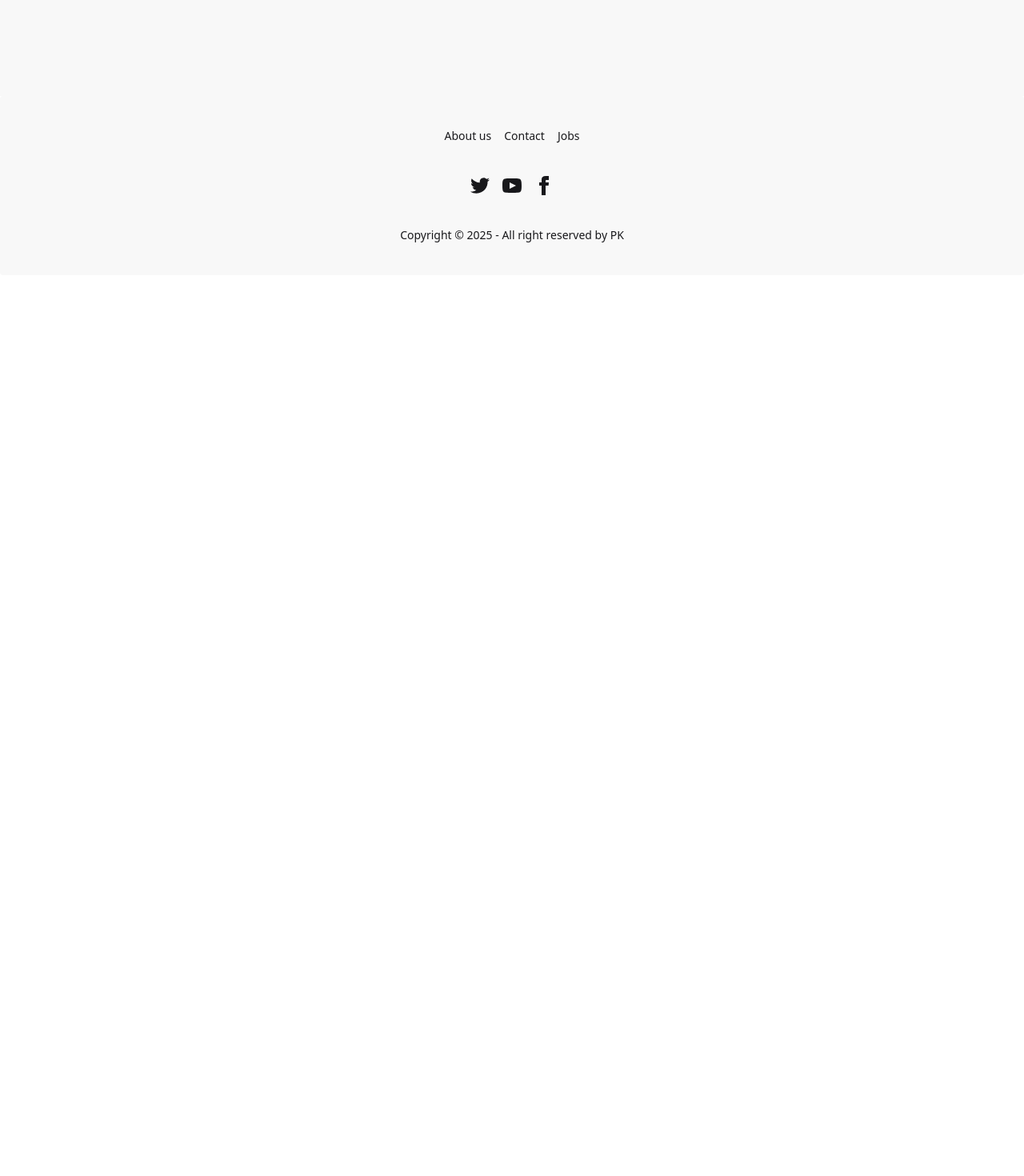
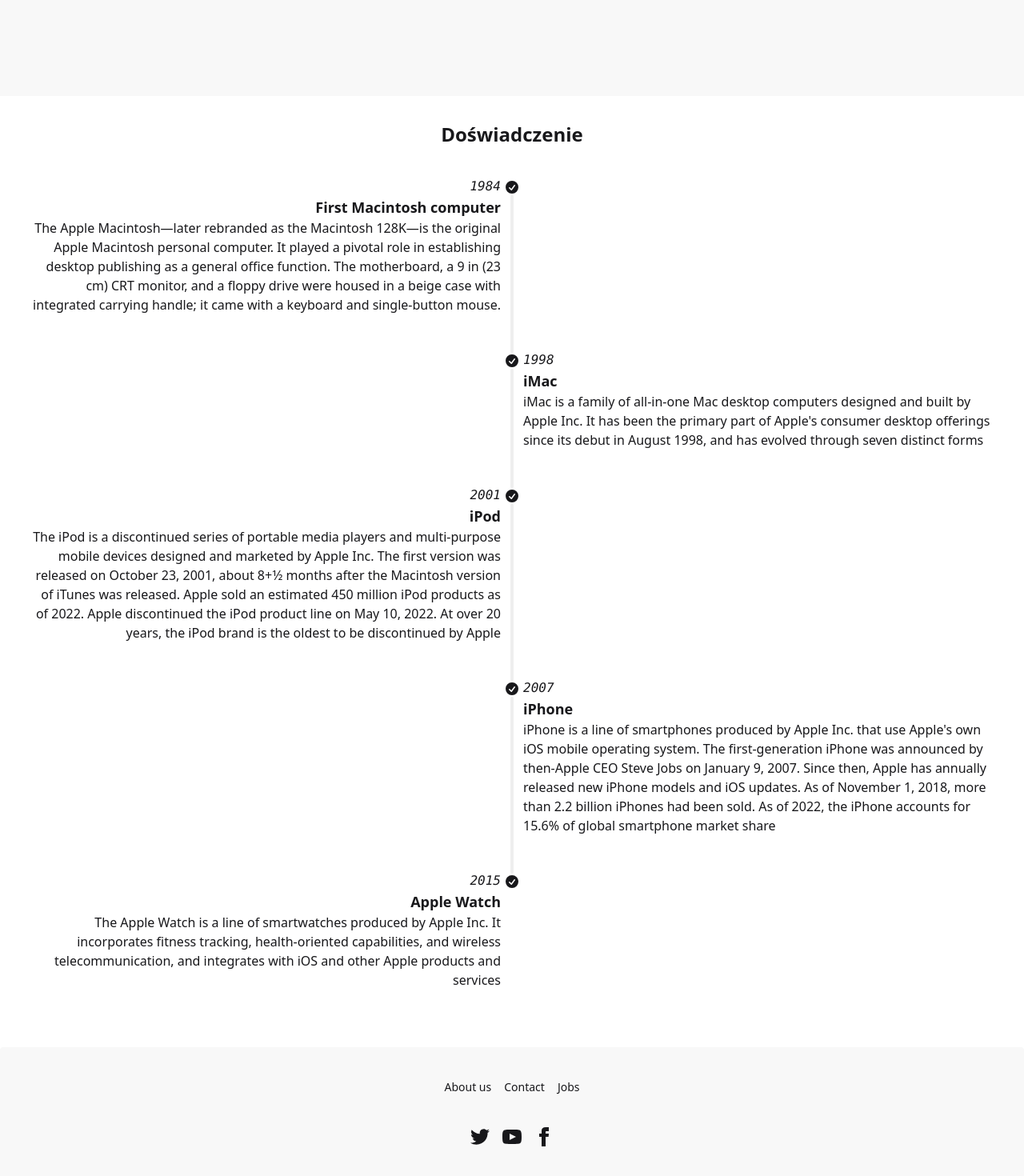
Before and after one commit to PKwiato/KwiatoDaisyUI, an Angular app: page / in a window 1280 px wide. Shown: the part 680-2150 px from the top of the page at 80% size. Before the commit the page ends 1024 px from the top, so only its background shows below. Built offline with nearby package versions, Linux system fonts and the light colour scheme.

Commit message:
adding experience branch

```diff
--- a/src/app/app.component.html
+++ b/src/app/app.component.html
@@ -10,6 +10,8 @@
 
 <app-home></app-home>
 
+<app-experience></app-experience>
+
 <app-footer></app-footer>
 
 <router-outlet />
--- a/src/app/app.component.ts
+++ b/src/app/app.component.ts
@@ -2,12 +2,13 @@
 import { RouterOutlet } from '@angular/router';
 import { FooterComponent } from "./core/layout/footer/footer.component";
 import { HomeComponent } from './core/layout/home/home.component';
-import { NavibarComponent } from './core/layout/navibar/navibar/navibar.component';
+import { NavibarComponent } from './core/layout/navibar/navibar.component';
+import { ExperienceComponent } from './core/layout/experience/experience.component';
 
 @Component({
   selector: 'app-root',
   standalone: true,
-  imports: [RouterOutlet, FooterComponent, HomeComponent, NavibarComponent],
+  imports: [RouterOutlet, FooterComponent, HomeComponent, NavibarComponent, ExperienceComponent],
   templateUrl: './app.component.html',
   styleUrl: './app.component.css'
 })
--- /dev/null
+++ b/src/app/core/layout/experience/experience.component.css
@@ -0,0 +1 @@
+/* You can add component styles to this file, and also import other style files */
--- /dev/null
+++ b/src/app/core/layout/experience/experience.component.html
@@ -0,0 +1,134 @@
+<div id="experience" class="p-8">
+  <h2 class="text-2xl font-bold text-center mb-8">Doświadczenie</h2>
+  <ul class="timeline timeline-snap-icon max-md:timeline-compact timeline-vertical">
+    <li>
+      <div class="timeline-middle">
+        <svg
+          xmlns="http://www.w3.org/2000/svg"
+          viewBox="0 0 20 20"
+          fill="currentColor"
+          class="h-5 w-5"
+        >
+          <path
+            fill-rule="evenodd"
+            d="M10 18a8 8 0 100-16 8 8 0 000 16zm3.857-9.809a.75.75 0 00-1.214-.882l-3.483 4.79-1.88-1.88a.75.75 0 10-1.06 1.061l2.5 2.5a.75.75 0 001.137-.089l4-5.5z"
+            clip-rule="evenodd"
+          />
+        </svg>
+      </div>
+      <div class="timeline-start mb-10 md:text-end">
+        <time class="font-mono italic">1984</time>
+        <div class="text-lg font-black">First Macintosh computer</div>
+        The Apple Macintosh—later rebranded as the Macintosh 128K—is the original Apple Macintosh
+        personal computer. It played a pivotal role in establishing desktop publishing as a general
+        office function. The motherboard, a 9 in (23 cm) CRT monitor, and a floppy drive were housed
+        in a beige case with integrated carrying handle; it came with a keyboard and single-button
+        mouse.
+      </div>
+      <hr />
+    </li>
+    <li>
+      <hr />
+      <div class="timeline-middle">
+        <svg
+          xmlns="http://www.w3.org/2000/svg"
+          viewBox="0 0 20 20"
+          fill="currentColor"
+          class="h-5 w-5"
+        >
+          <path
+            fill-rule="evenodd"
+            d="M10 18a8 8 0 100-16 8 8 0 000 16zm3.857-9.809a.75.75 0 00-1.214-.882l-3.483 4.79-1.88-1.88a.75.75 0 10-1.06 1.061l2.5 2.5a.75.75 0 001.137-.089l4-5.5z"
+            clip-rule="evenodd"
+          />
+        </svg>
+      </div>
+      <div class="timeline-end md:mb-10">
+        <time class="font-mono italic">1998</time>
+        <div class="text-lg font-black">iMac</div>
+        iMac is a family of all-in-one Mac desktop computers designed and built by Apple Inc. It has
+        been the primary part of Apple's consumer desktop offerings since its debut in August 1998,
+        and has evolved through seven distinct forms
+      </div>
+      <hr />
+    </li>
+    <li>
+      <hr />
+      <div class="timeline-middle">
+        <svg
+          xmlns="http://www.w3.org/2000/svg"
+          viewBox="0 0 20 20"
+          fill="currentColor"
+          class="h-5 w-5"
+        >
+          <path
+            fill-rule="evenodd"
+            d="M10 18a8 8 0 100-16 8 8 0 000 16zm3.857-9.809a.75.75 0 00-1.214-.882l-3.483 4.79-1.88-1.88a.75.75 0 10-1.06 1.061l2.5 2.5a.75.75 0 001.137-.089l4-5.5z"
+            clip-rule="evenodd"
+          />
+        </svg>
+      </div>
+      <div class="timeline-start mb-10 md:text-end">
+        <time class="font-mono italic">2001</time>
+        <div class="text-lg font-black">iPod</div>
+        The iPod is a discontinued series of portable media players and multi-purpose mobile devices
+        designed and marketed by Apple Inc. The first version was released on October 23, 2001, about
+        8+1⁄2 months after the Macintosh version of iTunes was released. Apple sold an estimated 450
+        million iPod products as of 2022. Apple discontinued the iPod product line on May 10, 2022. At
+        over 20 years, the iPod brand is the oldest to be discontinued by Apple
+      </div>
+      <hr />
+    </li>
+    <li>
+      <hr />
+      <div class="timeline-middle">
+        <svg
+          xmlns="http://www.w3.org/2000/svg"
+          viewBox="0 0 20 20"
+          fill="currentColor"
+          class="h-5 w-5"
+        >
+          <path
+            fill-rule="evenodd"
+            d="M10 18a8 8 0 100-16 8 8 0 000 16zm3.857-9.809a.75.75 0 00-1.214-.882l-3.483 4.79-1.88-1.88a.75.75 0 10-1.06 1.061l2.5 2.5a.75.75 0 001.137-.089l4-5.5z"
+            clip-rule="evenodd"
+          />
+        </svg>
+      </div>
+      <div class="timeline-end md:mb-10">
+        <time class="font-mono italic">2007</time>
+        <div class="text-lg font-black">iPhone</div>
+        iPhone is a line of smartphones produced by Apple Inc. that use Apple's own iOS mobile
+        operating system. The first-generation iPhone was announced by then-Apple CEO Steve Jobs on
+        January 9, 2007. Since then, Apple has annually released new iPhone models and iOS updates. As
+        of November 1, 2018, more than 2.2 billion iPhones had been sold. As of 2022, the iPhone
+        accounts for 15.6% of global smartphone market share
+      </div>
+      <hr />
+    </li>
+    <li>
+      <hr />
+      <div class="timeline-middle">
+        <svg
+          xmlns="http://www.w3.org/2000/svg"
+          viewBox="0 0 20 20"
+          fill="currentColor"
+          class="h-5 w-5"
+        >
+          <path
+            fill-rule="evenodd"
+            d="M10 18a8 8 0 100-16 8 8 0 000 16zm3.857-9.809a.75.75 0 00-1.214-.882l-3.483 4.79-1.88-1.88a.75.75 0 10-1.06 1.061l2.5 2.5a.75.75 0 001.137-.089l4-5.5z"
+            clip-rule="evenodd"
+          />
+        </svg>
+      </div>
+      <div class="timeline-start mb-10 md:text-end">
+        <time class="font-mono italic">2015</time>
+        <div class="text-lg font-black">Apple Watch</div>
+        The Apple Watch is a line of smartwatches produced by Apple Inc. It incorporates fitness
+        tracking, health-oriented capabilities, and wireless telecommunication, and integrates with
+        iOS and other Apple products and services
+      </div>
+    </li>
+  </ul>
+</div>
```
Also changed, not shown: src/app/core/layout/experience/experience.component.ts (added, +12 -0 lines), src/app/core/layout/navibar/navibar.component.css (added), src/app/core/layout/navibar/navibar.component.html (renamed from src/app/core/layout/navibar/navibar/navibar.component.html), src/app/core/layout/navibar/navibar.component.ts (renamed from src/app/core/layout/navibar/navibar/navibar.component.ts), src/app/core/layout/navibar/navibar/navibar.component.css (deleted), 2 other files (tests, documents, lock files or other folders).
